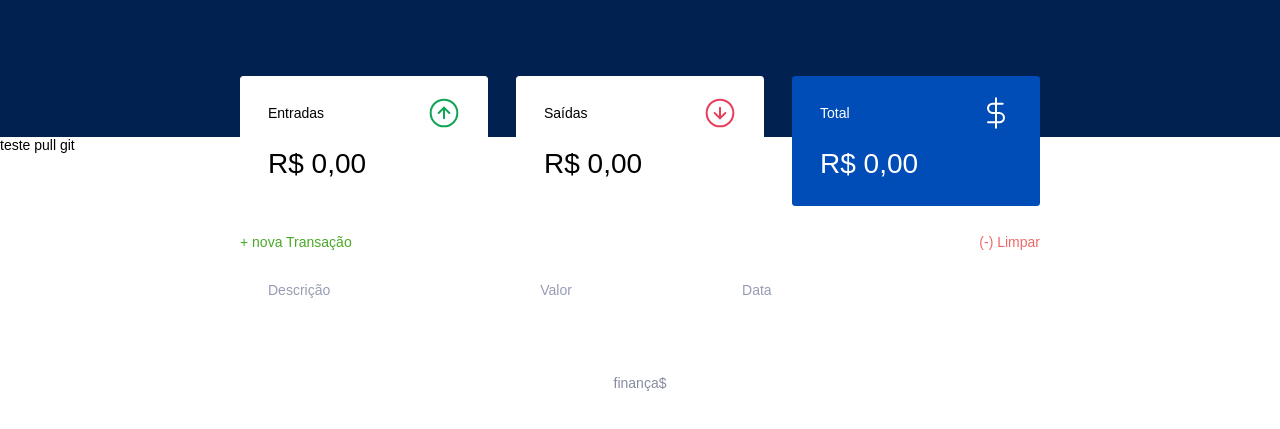
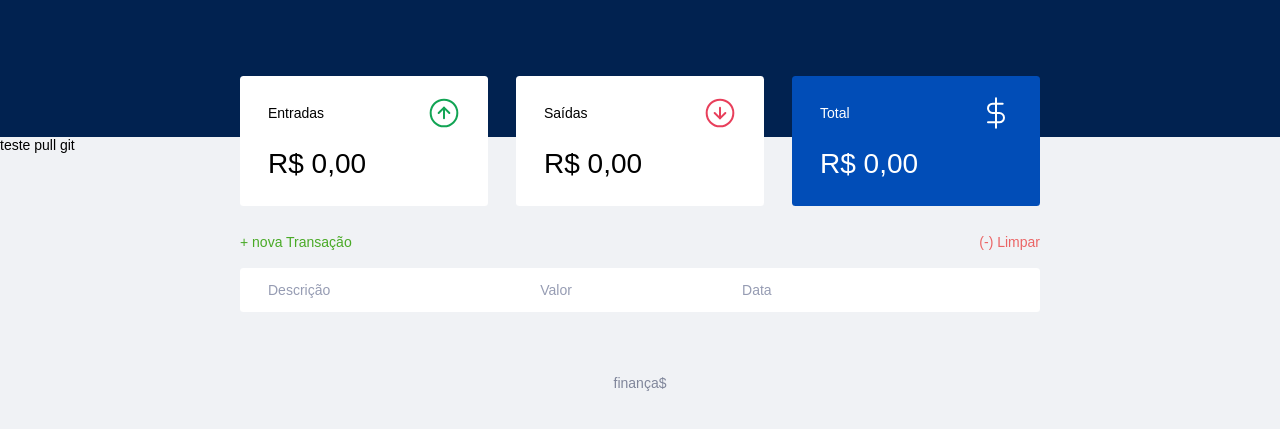
Before and after one commit to WyllianSilveira/Sistema-de-controle-financeiro, a plain HTML site: page index.html in a window 1280 px wide. Shown: the part 91-520 px from the top of the page. Drawn offline with Linux system fonts and the light colour scheme.

Commit message:
alteração da cor

```diff
--- a/style.css
+++ b/style.css
@@ -5,8 +5,7 @@
     --base-color: #012250;
     --dark-blue: #363f5f;
     --total-color: #014DB7;
-    /* --background-color: #f0f2f5; */
-    --background-colo: red;
+    --background-color: #f0f2f5;
     --green-btn: #49aa26;
     --red: #e92929;
 }
```
